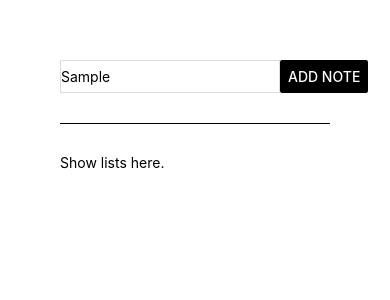
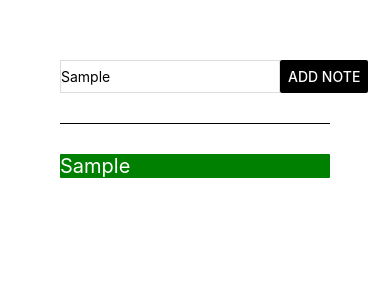
Before and after one commit to kkamara/react-native-notes-mobile-app, a React Native app: screen / in a window 390 px wide. Both pictures are taken after typing "Sample" into the empty fields and a click on the button "ADD NOTE". Shown: the top 300 px of the page. Built offline with nearby package versions, Linux system fonts and the light colour scheme.

Commit message:
Render notes list

```diff
--- a/App.js
+++ b/App.js
@@ -9,25 +9,30 @@ import { useState, } from "react"
 
 export default function App() {
   const [value, setValue] = useState("")
+  const [listOfNotes, setListOfNotes] = useState([])
 
   function handleOnChangeText(getEnteredText) {
     setValue(getEnteredText)
   }
 
   function handleOnPressButton() {
-    console.log(value)
+    setListOfNotes(currentNotes => [...currentNotes, value])
   }
+
+  console.log(listOfNotes)
 
   return (
     <View style={{
       padding: 60,
     }}>
       <View style={styles.inputContainer}>
-        <TextInput onChangeText={handleOnChangeText} style={styles.input} placeholder="Add your note here"/>
+        <TextInput onChangeText={handleOnChangeText} style={styles.input} placeholder="Add your note here" />
         <Button onPress={handleOnPressButton} color={"#000"} title="Add note" />
       </View>
       <View style={styles.listContainer}>
-        <Text>Show lists here.</Text>
+        {listOfNotes.map((item, index) => (
+          <Text key={`item${index}`} style={styles.listItem}>{item}</Text>)
+        )}
       </View>
     </View>
   )
@@ -46,5 +51,13 @@ const styles = StyleSheet.create({
   },
   listContainer: {
     paddingTop: 30,
-  }
+  },
+  listItem: {
+    borderRadius: 1,
+    borderColor: "red",
+    backgroundColor: "green",
+    marginBottom: 20,
+    color: "#fff",
+    fontSize: 20,
+  },
 })
```
